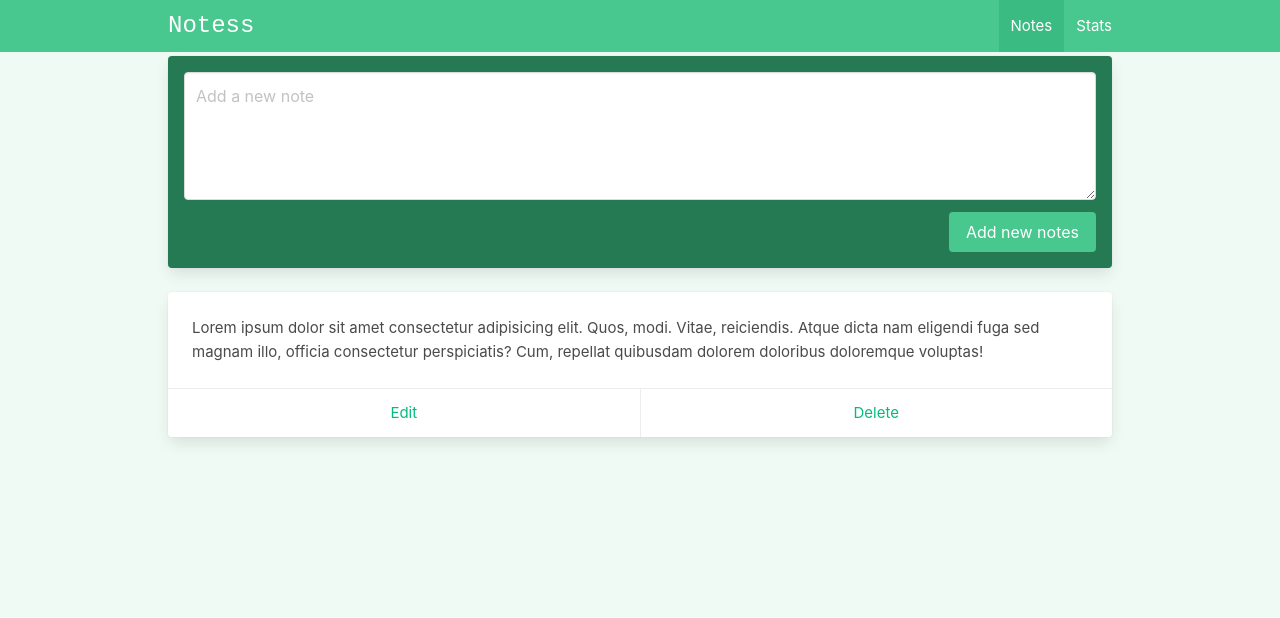
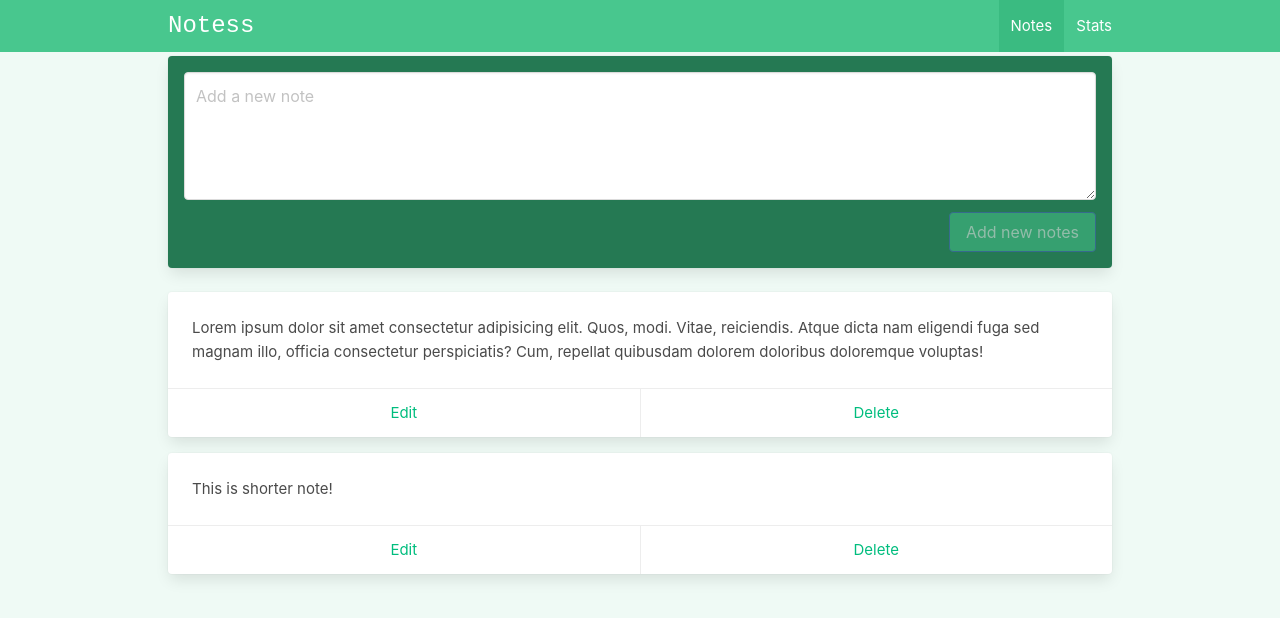
Before and after one commit to LeonardoJaques/vue-notes, a Vue app: page /#/ in a window 1280 px wide. Shown: the top 618 px of the page. Built offline with nearby package versions, Linux system fonts and the light colour scheme.

Commit message:
feat: add note array and method

```diff
--- a/src/views/ViewNotes.vue
+++ b/src/views/ViewNotes.vue
@@ -4,24 +4,25 @@
     <div class="card has-background-success-dark p-4 mb-5">
       <div class="field">
         <div class="control">
-          <textarea class="textarea" placeholder="Add a new note" />
+          <textarea v-model="newNote" class="textarea"
+            placeholder="Add a new note" ref="newNoteRef" />
         </div>
       </div>
 
       <div class="field is-grouped is-grouped-right">
         <div class="control">
-          <button class="button is-link has-background-success">Add new notes</button>
+          <button @click="addNote" :disabled="!newNote"
+            class="button is-link has-background-success">Add new
+            notes</button>
         </div>
 
       </div>
     </div>
   </div>
-  <div class="card mb-4">
+  <div v-for="note in notes" :key="note.id" class="card mb-4">
     <div class="card-content">
       <div class="content">
-        Lorem ipsum dolor sit amet consectetur adipisicing elit. Quos, modi. Vitae, reiciendis. Atque dicta nam
-        eligendi fuga sed magnam illo, officia consectetur perspiciatis? Cum, repellat quibusdam dolorem doloribus
-        doloremque voluptas!
+        {{ note.content }}
       </div>
     </div>
     <footer class="card-footer">
@@ -34,7 +35,33 @@
 </template>
 
 <script setup>
+import { ref } from "@vue/reactivity";
 
+
+const newNote = ref('')
+const newNoteRef = ref(null)
+
+const notes = ref([
+  {
+    id: "id1",
+    content: "Lorem ipsum dolor sit amet consectetur adipisicing elit. Quos, modi. Vitae, reiciendis. Atque dicta nam eligendi fuga sed magnam illo, officia consectetur perspiciatis? Cum, repellat quibusdam dolorem doloribus doloremque voluptas!",
+  },
+  {
+    id: "id2",
+    content: "This is shorter note!"
+  },
+])
+const addNote = () => {
+  let currenteDate = new Date().getTime(),
+    id = currenteDate.toString()
+  let note = {
+    id,
+    content: newNote.value,
+  }
+  notes.value.unshift(note)
+  newNote.value = ""
+  newNoteRef.value.focus()
+}
 </script>
 
 <style  scoped>
```
